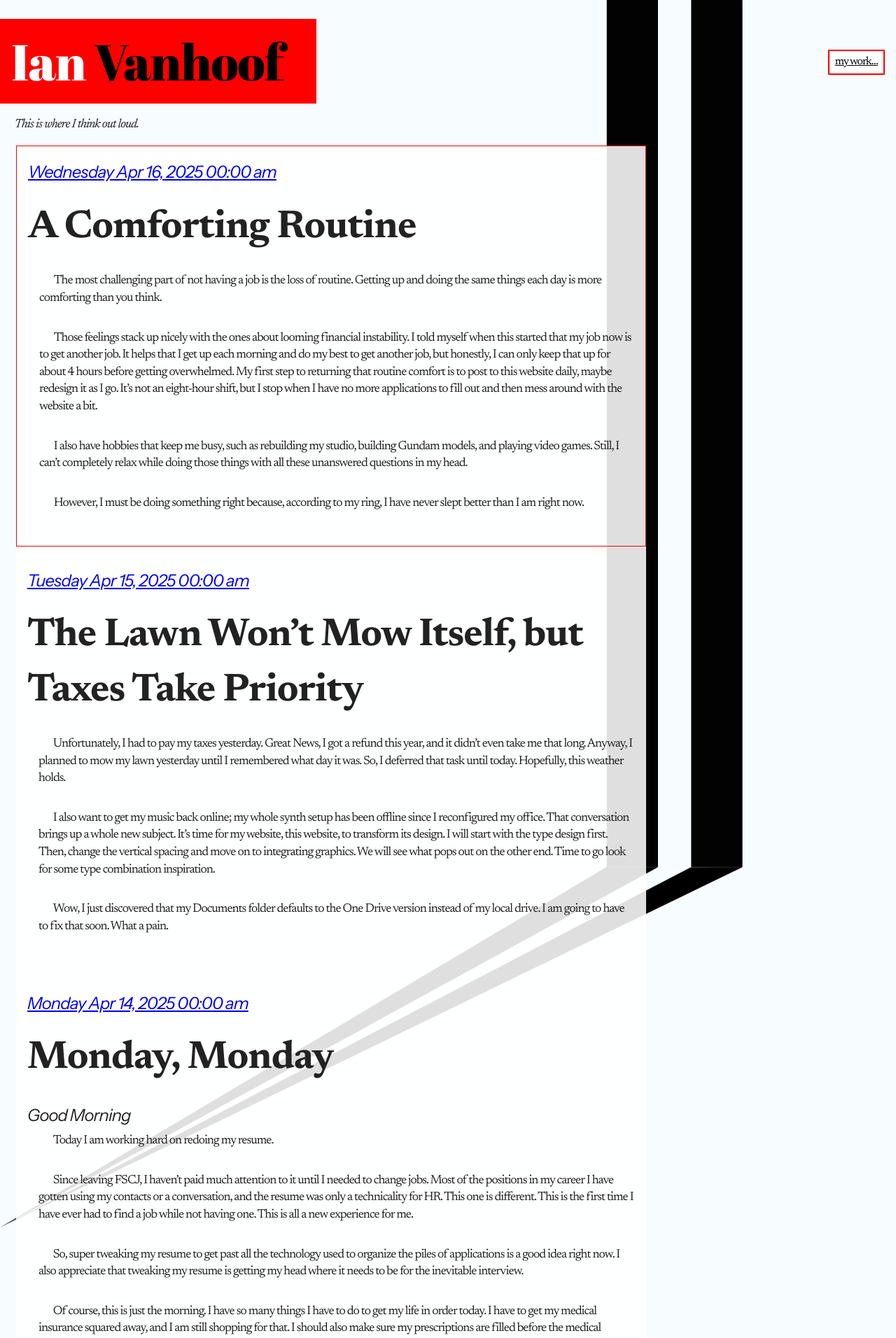
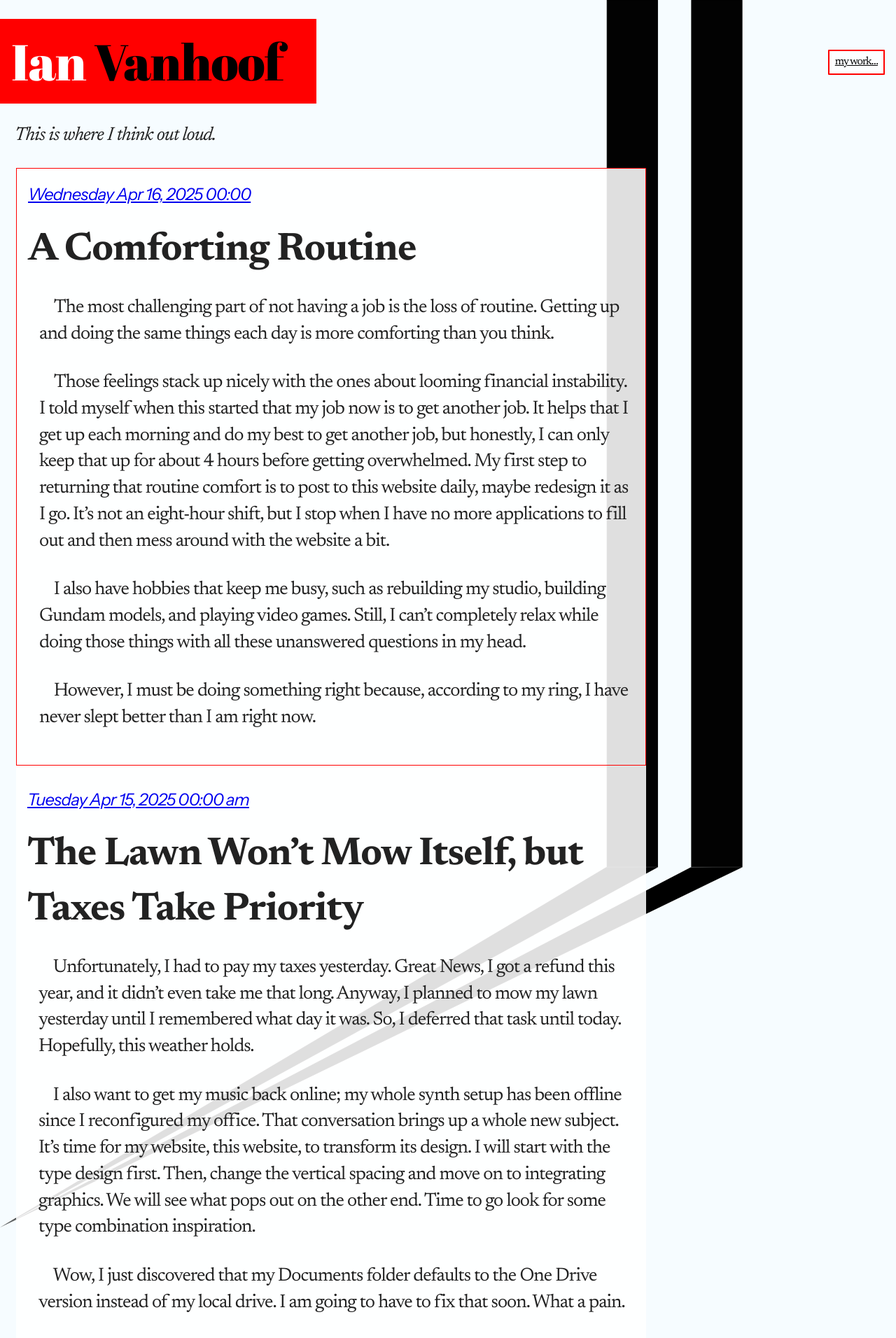
Before and after one commit to ianvanhoof/ianvanhoof.github.io, a Jekyll site: the page built from homepage.html, in a window 1280 px wide. Shown: the top 1912 px of the page at 70% size. Built offline with Jekyll 4.4.1, drawn with Linux system fonts in a browser that asks for light colours.

Commit message:
Changed the way the date is auto displayed

```diff
--- a/assets/main-type.scss
+++ b/assets/main-type.scss
@@ -224,7 +224,7 @@ h2{
 }
 
 p{
-    font-size:1.1rem;
+    font-size:1.683rem;
     text-indent: 1.3rem;
     padding:0;
 }
--- a/homepage.html
+++ b/homepage.html
@@ -9,7 +9,7 @@ button: about-me
 
             <h2 class="front-page-heading">
             <a class="post-link" href="{{ post.url | prepend: site.baseurl }}">
-                {{ post.date | date: "%A %b %-d, %Y %H:%M %P" }}
+                {{ post.date | date: "%A %b %-d, %Y %H:%M" }}
             </a>
             </h2>
             <!-- <p class="post-meta"><i>{{ post.date | date: "%b %-d, %Y %H:%M" }}</i></p> -->
```
